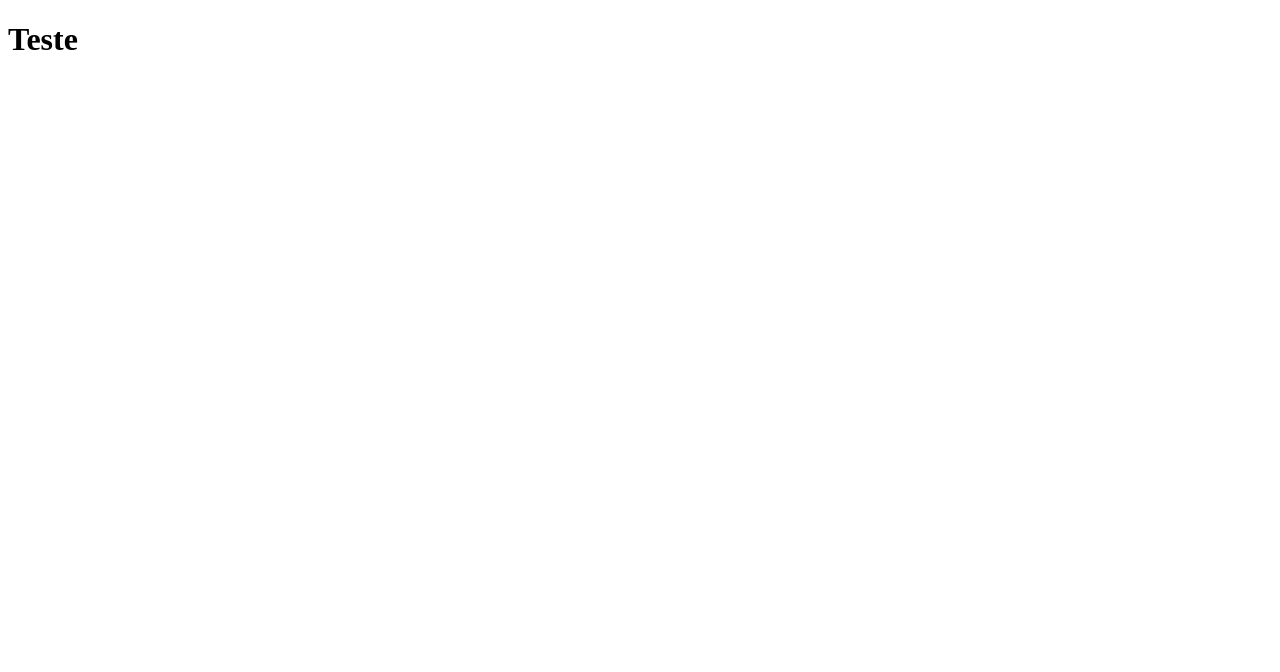
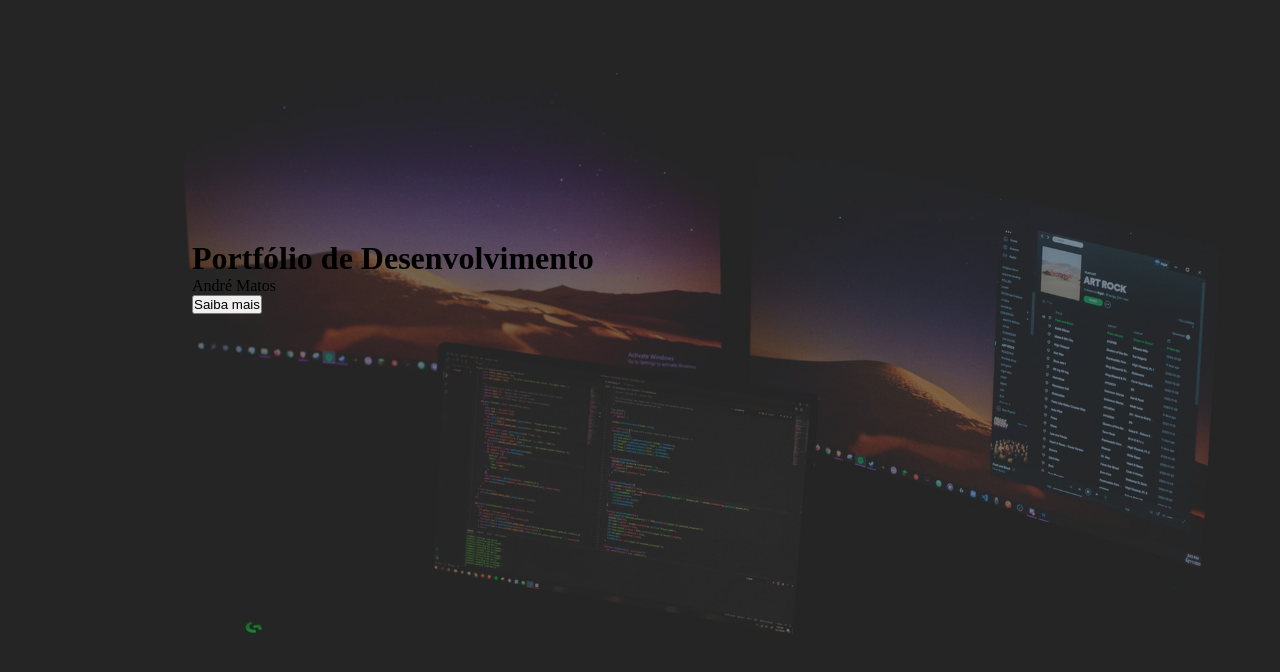
Before and after one commit to AndreMTS/portifolio, a plain HTML site: page index.html in a window 1280 px wide. Drawn offline with Linux system fonts and the light colour scheme.

Commit message:
Adição do Banner e texto

```diff
--- a/index.html
+++ b/index.html
@@ -6,11 +6,34 @@
   <meta http-equiv="X-UA-Compatible" content="IE=edge">
   <meta name="viewport" content="width=device-width, initial-scale=1.0">
   <link rel="stylesheet" href="style.css">
-  <title>Portifólio</title>
+  <link rel="apple-touch-icon" sizes="180x180" href="imagens/apple-touch-icon.png">
+  <link rel="icon" type="image/png" sizes="32x32" href="imagens/favicon-32x32.png">
+  <link rel="icon" type="image/png" sizes="16x16" href="imagens/favicon-16x16.png">
+  <link rel="manifest" href="/site.webmanifest">
+
+  <title>Portfólio</title>
 </head>
-<h1>Teste</h1>
 
 <body>
+
+  <div class="container">
+    <header>
+      <div class="img-edit">
+        <img src="imagens/bg.jpg" alt="">
+      </div>
+      <div class="banner">
+        <h1>Portfólio de Desenvolvimento</h1>
+        <p>André Matos</p>
+        <button>Saiba mais</button>
+      </div>
+
+
+    </header>
+
+
+
+
+  </div>
 
 </body>
 
--- a/style.css
+++ b/style.css
@@ -1,2 +1,33 @@
 @import url('https://fonts.googleapis.com/css2?family=Baloo+Da+2:wght@400;500;600&family=Josefin+Slab:ital,wght@0,500;1,100;1,300;1,700&family=Mulish:ital,wght@0,200;0,500;1,200;1,300&display=swap');
 @import url('https://cdnjs.cloudflare.com/ajax/libs/font-awesome/5.15.3/css/all.min.css');
+
+*{
+  margin: 0;
+  padding: 0;
+}
+header{
+  width: 100%;
+  height: 100vh;
+  overflow: hidden;
+  position: relative;
+}
+
+.img-edit{
+  width: 100%;
+  height: 100%;
+  overflow: hidden;
+  background-color:rgba(0,0,0,0.8);
+}
+
+.img-edit img{
+  width: 100%;
+  height: 100%;
+  object-fit: cover;
+  opacity: 0.5;
+}
+
+.banner{
+  position: absolute;
+  top: 30%;
+  left: 15%;
+}
```
Also changed, not shown: imagens/about.txt (renamed from about.txt), imagens/android-chrome-192x192.png (renamed from android-chrome-192x192.png), imagens/android-chrome-512x512.png (renamed from android-chrome-512x512.png), imagens/apple-touch-icon.png (renamed from apple-touch-icon.png), imagens/bg.jpg (added), imagens/favicon-16x16.png (renamed from favicon-16x16.png), imagens/favicon-32x32.png (renamed from favicon-32x32.png), site.webmanifest.
